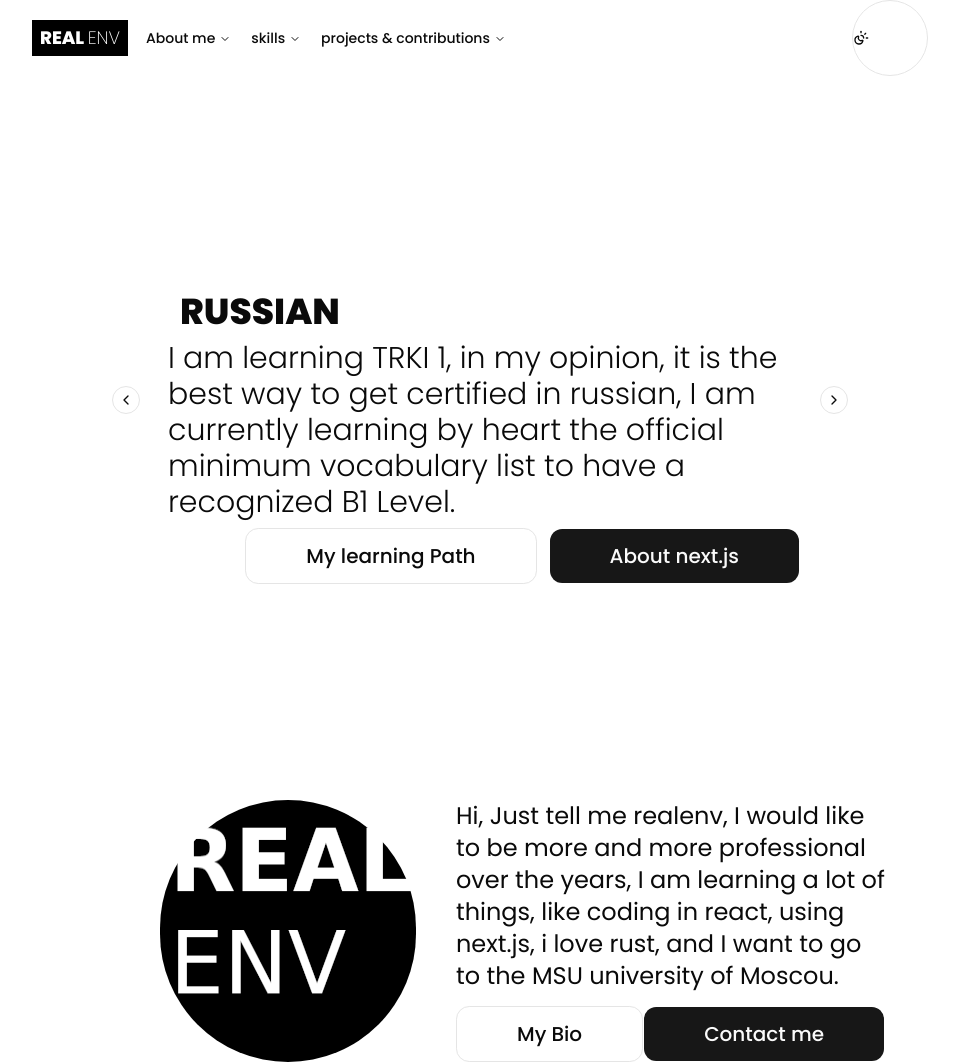
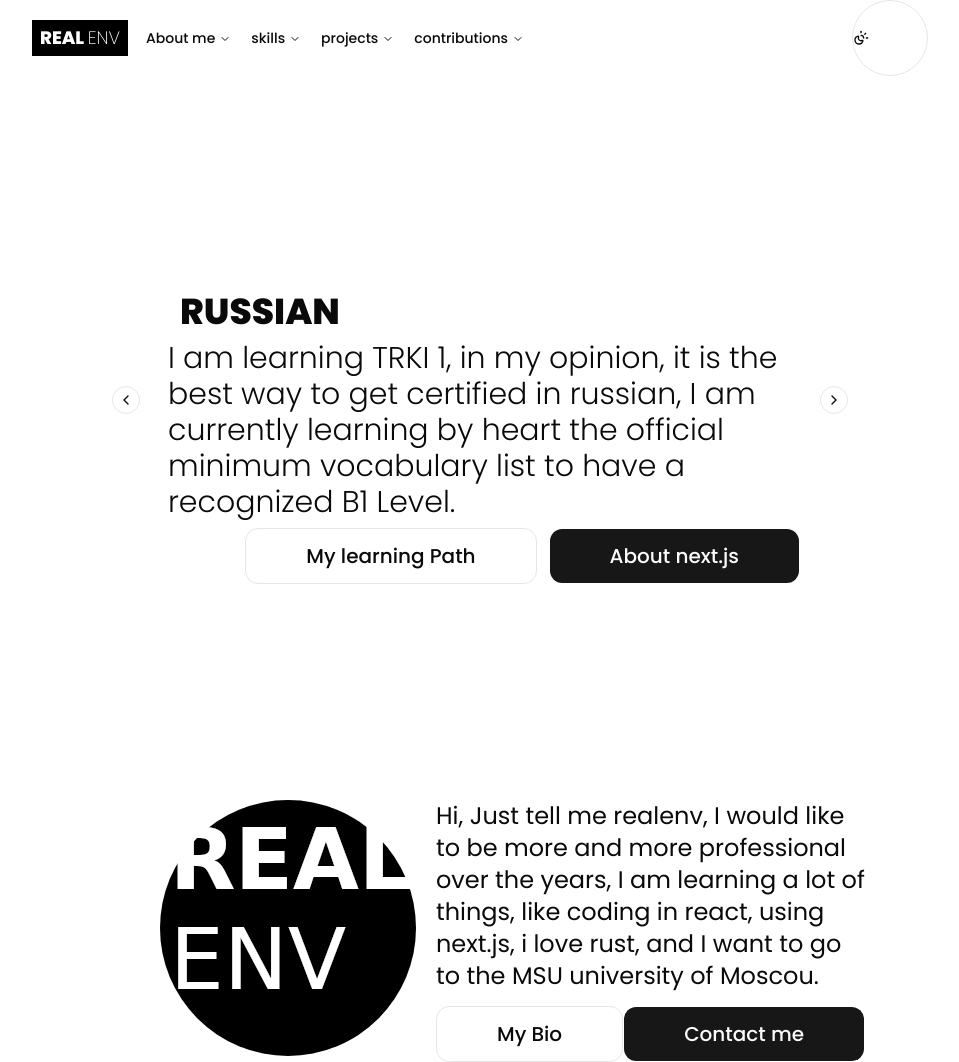
Before and after one commit to Realenv/realenv-s-website, a Next.js app: page / in a window 1280 px wide. Shown: the whole page, without its empty margins (160-1119 px from the left). Built offline with nearby package versions, Linux system fonts and the light colour scheme.

Commit message:
Updating the about me section

```diff
--- a/src/app/components/aboutme/index.tsx
+++ b/src/app/components/aboutme/index.tsx
@@ -4,7 +4,7 @@ import { Button } from "@/components/ui/button";
 
 const AboutMe = () => {
   return (
-    <div className="flex hero-style gap-x-10">
+    <div className="flex hero-style gap-5 items-start flex-wrap sm:flex-nowrap">
         <Image src="/realenv.png" alt="RealEnv" width={256} height={256} className="rounded-full"/>
         <div className="flex flex-col gap-y-3.5">
           <p className="auto-sizing-base">Hi, Just tell me realenv, I would like to be more and more professional over the years, I am learning a lot of things, like coding in react, using next.js, i love rust, and I want to go to the MSU university of Moscou.</p>
--- a/src/app/components/navigationheader.tsx
+++ b/src/app/components/navigationheader.tsx
@@ -60,7 +60,7 @@ const components: {title: string, sub: { title: string; href: string; descriptio
         ]
     },
     {
-        title: "projects & contributions",
+        title: "projects",
         sub: [
             {
                 title: "Next.js projects",
@@ -68,6 +68,11 @@ const components: {title: string, sub: { title: string; href: string; descriptio
                 description:
                 "For next.js practising, I'am just building this website from A to Z using modern web technologies, see more about what I'am using to create this website.",
             }
+        ]
+    },
+    {
+        title: "contributions",
+        sub: [
         ]
     },
 ]
```
